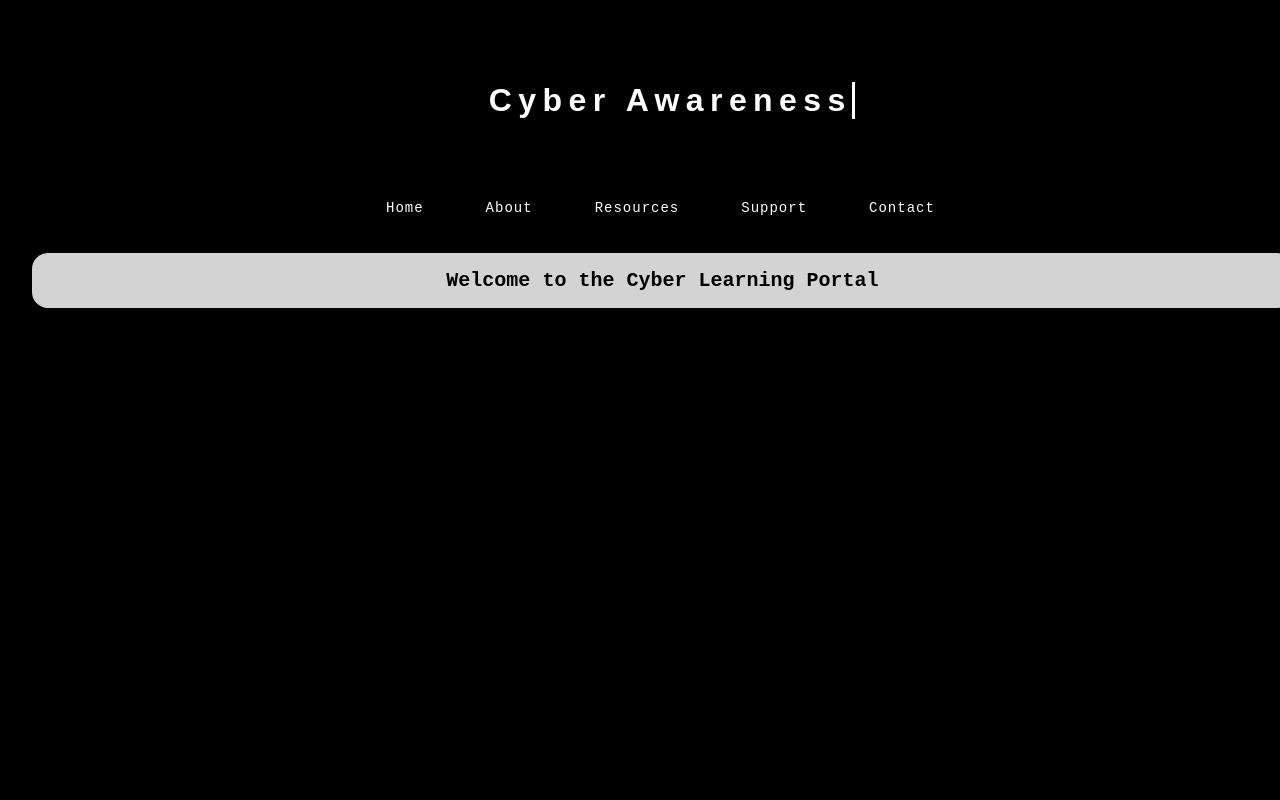
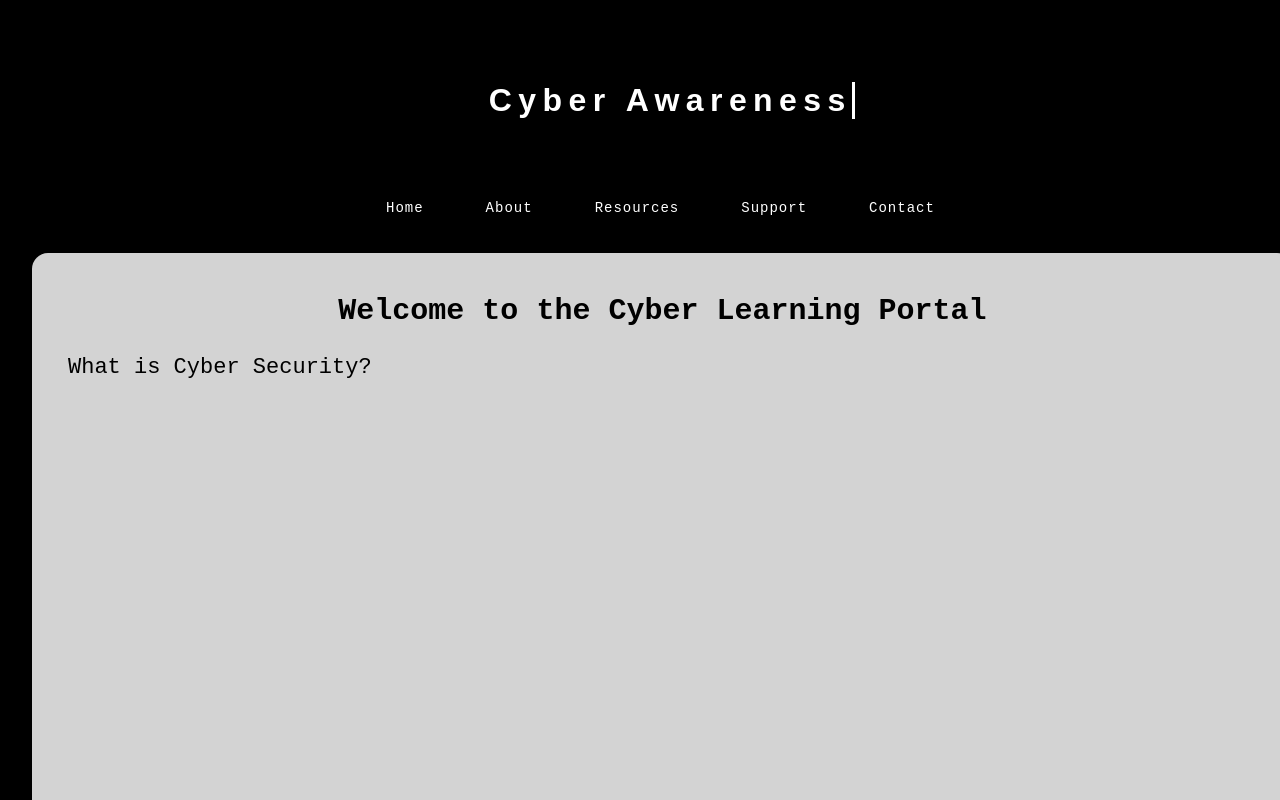
Before and after one commit to janerwright/ProjectCrypto, a plain HTML site: page index.html in a window 1280 px wide. Shown: the top 800 px of the page. Drawn offline with Linux system fonts and the light colour scheme; a web font is replaced by a local one.

Commit message:
css index page box

```diff
--- a/css/main.css
+++ b/css/main.css
@@ -7,6 +7,14 @@ font-family: fira-mono, monospace;
 font-weight: 700;
 font-style: normal;
 }
+
+h5{
+  font-family: fira-mono, monospace;
+  font-weight: 500;
+  font-style: normal;
+  font-size: 22px;
+  text-align: left;
+  }
 
 html,body{
     overflow-x: visible;
@@ -189,8 +197,6 @@ ul,li{
   width: 96%;
   font-size: 20px;
   display: flex;
-  align-items: center;
-  justify-content: center;
   white-space: nowrap;
   padding: 1rem;
   z-index: 1;
@@ -198,9 +204,22 @@ ul,li{
   border-radius: 1rem;
   overflow: auto;
   margin-top: 70px;
+  height: 100%;
+  justify-content: center;
   }
 
-
+#text{
+  color: black;
+  justify-content: left;
+  padding: 1rem;
+  z-index: 1;
+  position: absolute;
+  left: 20px;
+  border-radius: 1rem;
+  overflow: auto;
+  margin-top: 70px;
+  height: 100%;
+    }
 
 
 
--- a/index.html
+++ b/index.html
@@ -50,6 +50,9 @@
     </ul>
 </div>
 
+<div class="box">
     <body>
-        <h2 class="box">Welcome to the Cyber Learning Portal</h2>
+        <h2>Welcome to the Cyber Learning Portal</h2>
+        <h5 id="text">What is Cyber Security?</h5>
     </body>
+</div>
```
